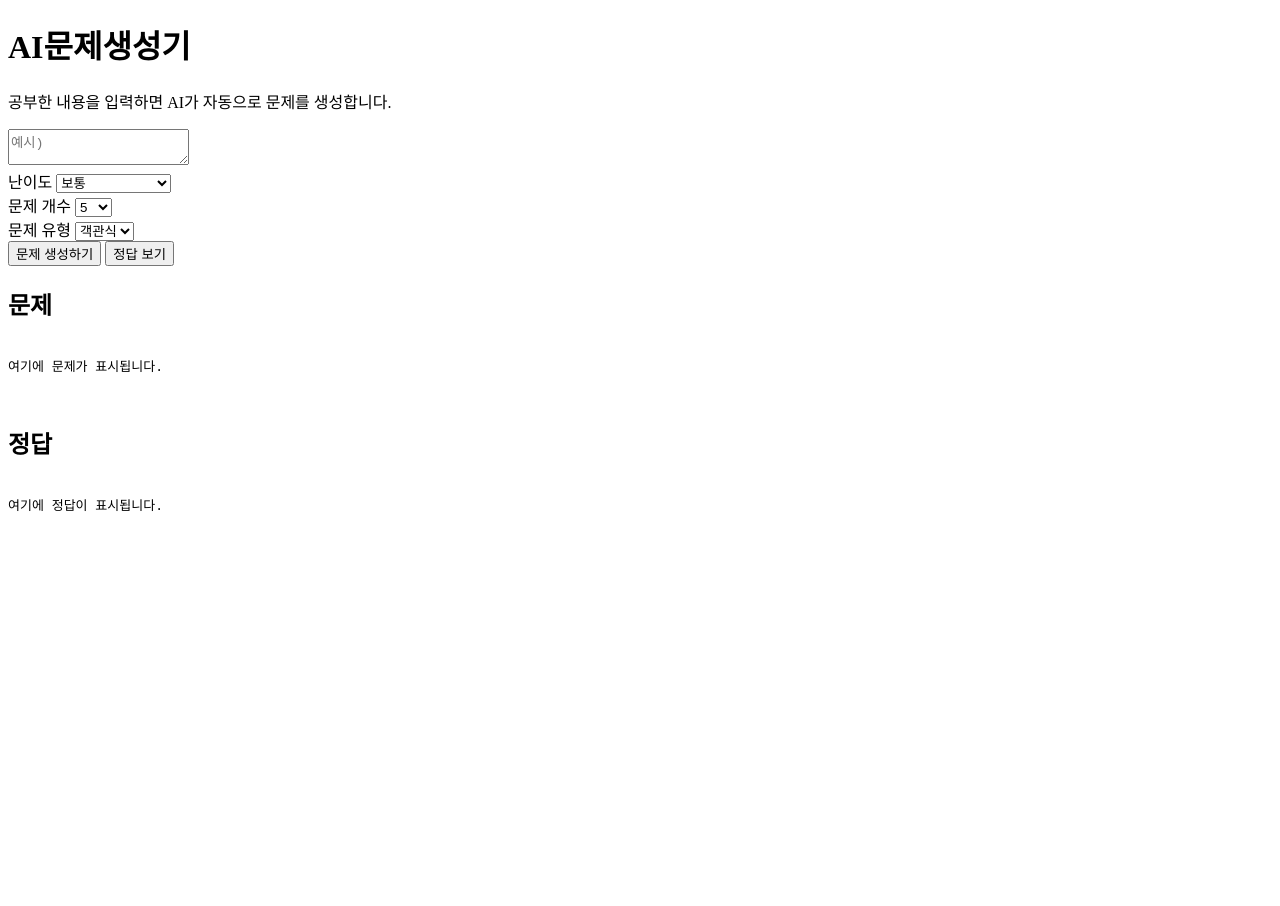
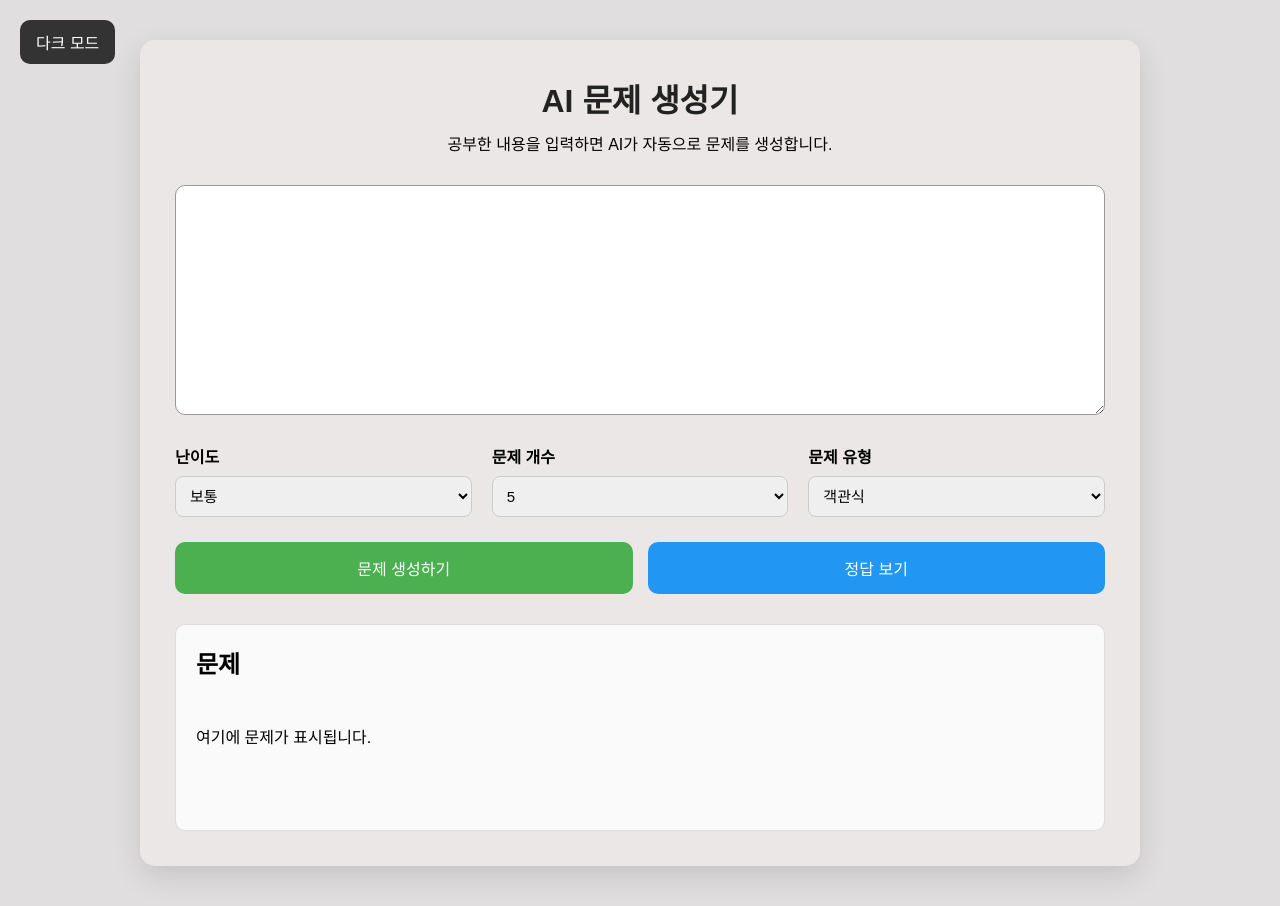
Before and after one commit to siwonganggg/ai-, a website: page web-project/index.html in a window 1280 px wide. Before the commit the page ends 800 px from the top, so only its background shows below. Drawn offline with Linux system fonts and the light colour scheme.

Commit message:
Fix typos and improve button text in index.html

```diff
--- a/web-project/index.html
+++ b/web-project/index.html
@@ -5,16 +5,18 @@
     <meta charset="UTF-8">
     <meta name="viewport" content="width=device-width, initial-scale=1.0">
     <title>AI 문제 생성기</title>
-    <link rel="icon" type="image/png" href="images/logo.png"
+    <link rel="icon" type="image/png" href="images/logo.png">
 
     <link rel="stylesheet" href="style.css">
 </head>
 
 <body>
 
+<button id="themeToggle" type="button">다크 모드</button>
+
 <div class="container">
 
-    <h1>AI문제생성기</h1>
+    <h1>AI 문제 생성기</h1>
 
     <p class="subtitle">
         공부한 내용을 입력하면 AI가 자동으로 문제를 생성합니다.
@@ -24,9 +26,10 @@
         id="studyText"
         placeholder="예시)
 
-아카느엥 리제는 이쁘당ㅎㅎ
+아카느엥 리제는 이쁘당ㅎㅎ">
 
-"></textarea>
+</textarea>
+
 
 
     <div class="optionBox">
@@ -71,7 +74,7 @@
 
                 <option>주관식</option>
 
-                <option>OX</option>
+                <option>OX 퀴즈</option>
 
             </select>
 
@@ -124,5 +127,4 @@
 <script src="script.js"></script>
 
 </body>
-
 </html>
```
